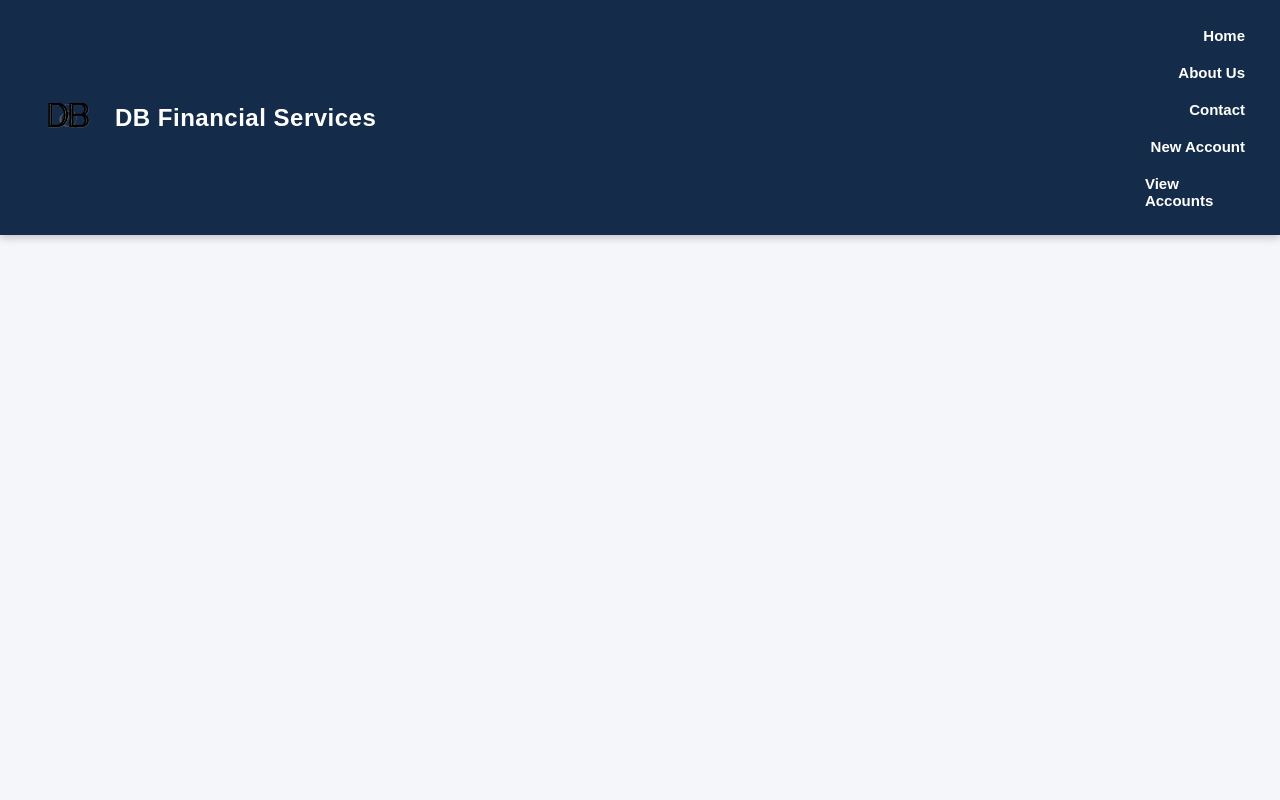
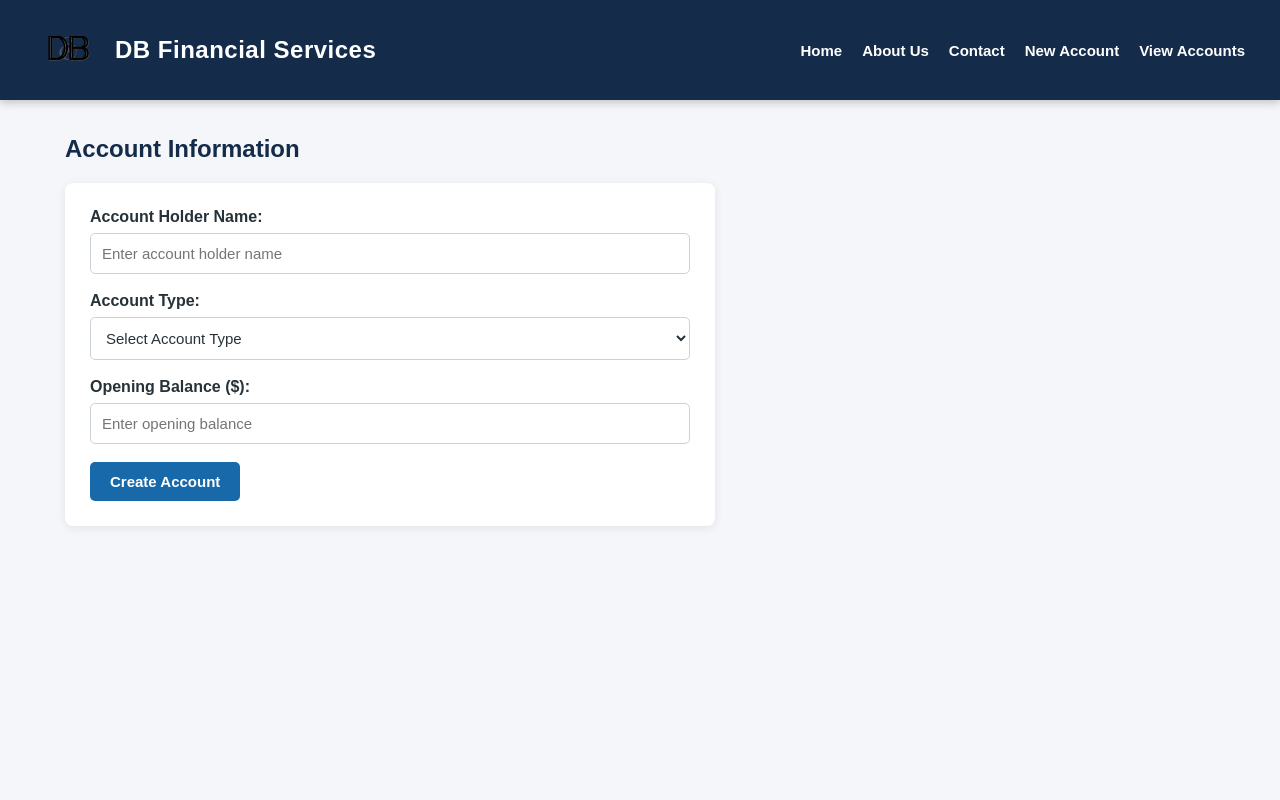
Before and after one commit to Imperfect-Key478/INFR-3120-Final-Project---Darius-and-Benjamin, a Node server app: page /newaccount in a window 1280 px wide. Run offline with Node 20, Linux system fonts and the light colour scheme; some libraries are stand-ins or nearby versions.

Commit message:
Added Mongo.DB functionalility and Database saving

```diff
--- a/app.js
+++ b/app.js
@@ -9,6 +9,9 @@ var usersRouter = require('./routes/users');
 
 var app = express();
 
+require('dotenv').config();
+
+const { getDB } = require('./config/db');
 // view engine setup
 app.set('views', path.join(__dirname, 'views'));
 app.set('view engine', 'ejs');
@@ -16,6 +19,14 @@ app.set('view engine', 'ejs');
 app.use(logger('dev'));
 app.use(express.json());
 app.use(express.urlencoded({ extended: false }));
+app.use(function(req, res, next) {
+    try {
+        req.db = getDB();
+        next();
+    } catch (error) {
+        next(error);
+    }
+});
 app.use(cookieParser());
 app.use(express.static(path.join(__dirname, 'public')));
 
--- /dev/null
+++ b/config/db.js
@@ -0,0 +1,33 @@
+
+const { MongoClient } = require('mongodb');
+
+const uri = process.env.MONGODB_URI;
+
+const client = new MongoClient(uri);
+
+let db;
+
+async function connectDB() {
+    try {
+        await client.connect();
+
+        db = client.db('financial_website');
+
+        console.log('MongoDB connected successfully');
+
+        return db;
+    } catch (error) {
+        console.error('MongoDB connection error:', error);
+        throw error;
+    }
+}
+
+function getDB() {
+    if (!db) {
+        throw new Error('Database has not been connected');
+    }
+
+    return db;
+}
+
+module.exports = { connectDB, getDB };
--- a/routes/index.js
+++ b/routes/index.js
@@ -1,24 +1,59 @@
+
 var express = require('express');
 var router = express.Router();
 
+// Home page
 router.get('/', function(req, res, next) {
     res.render('index', { title: 'DB Financial Services' });
 });
 
+// About Us
 router.get('/aboutus', function(req, res, next) {
     res.render('aboutus', { title: 'About Us' });
 });
 
+// Contact
 router.get('/contact', function(req, res, next) {
     res.render('contact', { title: 'Contact Us' });
 });
 
+// New Account page
 router.get('/newaccount', function(req, res, next) {
     res.render('newaccount', { title: 'New Account' });
 });
 
-router.get('/viewaccount', function(req, res, next) {
-    res.render('viewaccount', { title: 'View Accounts' });
+// Create Account
+router.post('/newaccount', async function(req, res, next) {
+    try {
+        const account = {
+            accountName: req.body.accountName,
+            accountType: req.body.accountType,
+            balance: Number(req.body.balance),
+            createdAt: new Date()
+        };
+
+        await req.db.collection('accounts').insertOne(account);
+
+        res.redirect('/viewaccount');
+    } catch (error) {
+        next(error);
+    }
+});
+
+// View Accounts
+router.get('/viewaccount', async function(req, res, next) {
+    try {
+        const accounts = await req.db.collection('accounts')
+            .find({})
+            .toArray();
+
+        res.render('viewaccount', {
+            title: 'View Accounts',
+            accounts: accounts
+        });
+    } catch (error) {
+        next(error);
+    }
 });
 
 module.exports = router;
--- a/views/newaccount.ejs
+++ b/views/newaccount.ejs
@@ -1,3 +1,4 @@
+
 <!DOCTYPE html>
 <html>
 <head>
@@ -6,6 +7,7 @@
     <meta name="viewport" content="width=device-width, initial-scale=1">
 </head>
 <body>
+
     <header class="site-header">
         <div class="header-brand">
             <img src="/images/db_logo.png" alt="DB Financial Services Logo" class="site-logo">
@@ -14,12 +16,6 @@
                 DB Financial Services
             </div>
         </div>
-    <h1>
-        Create a New Account here! Please fill out the form below to get started. Our platform
-        is designed to make managing your finances simple and efficient. We look forward to
-        helping you achieve your financial goals.
-    </h1>
-</body>
         <nav class="main-nav">
             <a href="/">Home</a>
             <a href="/aboutus">About Us</a>
@@ -28,3 +24,44 @@
             <a href="/viewaccount">View Accounts</a>
         </nav>
     </header>
+
+    <main class="account-form-container">
+        <h2>Account Information</h2>
+
+        <form action="/newaccount" method="POST">
+
+            <label for="accountName">Account Holder Name:</label>
+            <input
+                type="text"
+                id="accountName"
+                name="accountName"
+                placeholder="Enter account holder name"
+                required
+            >
+
+            <label for="accountType">Account Type:</label>
+            <select id="accountType" name="accountType" required>
+                <option value="">Select Account Type</option>
+                <option value="Chequing">Chequing</option>
+                <option value="Savings">Savings</option>
+                <option value="Business">Business</option>
+            </select>
+
+            <label for="balance">Opening Balance ($):</label>
+            <input
+                type="number"
+                id="balance"
+                name="balance"
+                placeholder="Enter opening balance"
+                min="0"
+                step="0.01"
+                required
+            >
+
+            <button type="submit">Create Account</button>
+
+        </form>
+    </main>
+
+</body>
+</html>
```
Also changed, not shown: package.json (+6 -3 lines), views/viewaccount.ejs (+41 -6 lines), bin/www, 2 other files. Lines whose indentation alone changed are shown as unchanged.
